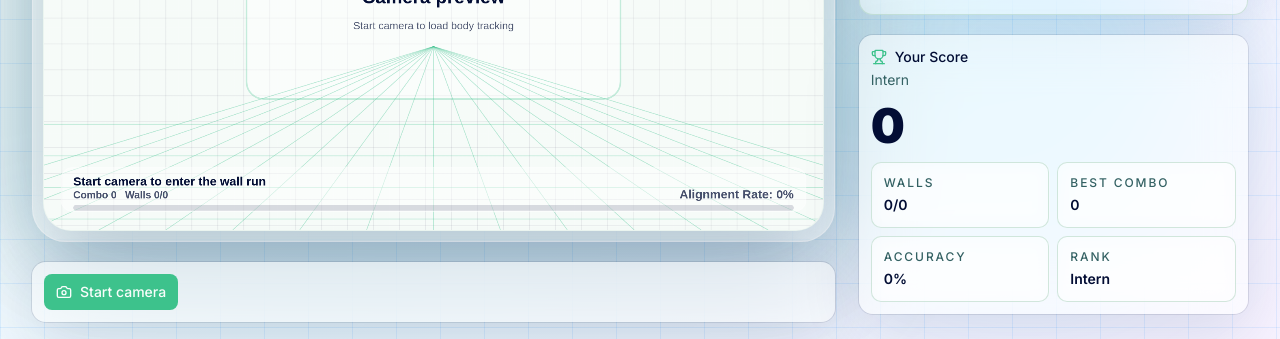
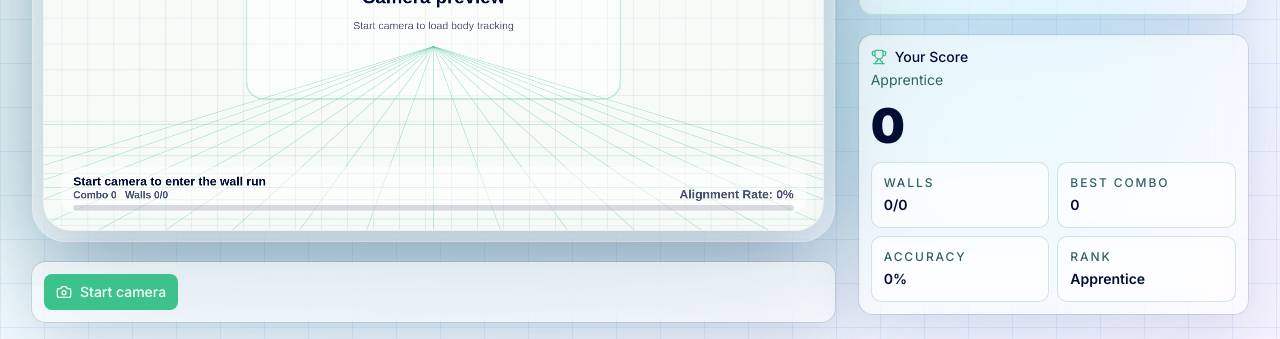
Before and after one commit to khangronky/tetris, a Next.js app: page / in a window 1280 px wide. Shown: the part 465-804 px from the top of the page. Built offline with nearby package versions, Linux system fonts and the light colour scheme.

Commit message:
feat: update founder rank titles for improved clarity and engagement

```diff
--- a/src/features/human-tetris/score.ts
+++ b/src/features/human-tetris/score.ts
@@ -48,25 +48,25 @@ export function getAccuracy({
 }
 
 export function getFounderRank(score: number): FounderRank {
-  if (score >= 1000) {
+  if (score >= 2000) {
     return "Future Billionaire";
   }
 
-  if (score >= 800) {
+  if (score >= 1500) {
     return "Unicorn Builder";
   }
 
+  if (score >= 1000) {
+    return "Visionary CEO";
+  }
+
   if (score >= 500) {
-    return "CEO";
+    return "Startup Founder";
   }
 
   if (score >= 200) {
-    return "Startup Founder";
+    return "Solopreneur";
   }
 
-  if (score >= 100) {
-    return "Hustler";
-  }
-
-  return "Intern";
+  return "Apprentice";
 }
--- a/src/features/human-tetris/types.ts
+++ b/src/features/human-tetris/types.ts
@@ -10,10 +10,10 @@ export type GameStatus =
   | "error";
 
 export type FounderRank =
-  | "Intern"
-  | "Hustler"
+  | "Apprentice"
+  | "Solopreneur"
   | "Startup Founder"
-  | "CEO"
+  | "Visionary CEO"
   | "Unicorn Builder"
   | "Future Billionaire";
 
```
